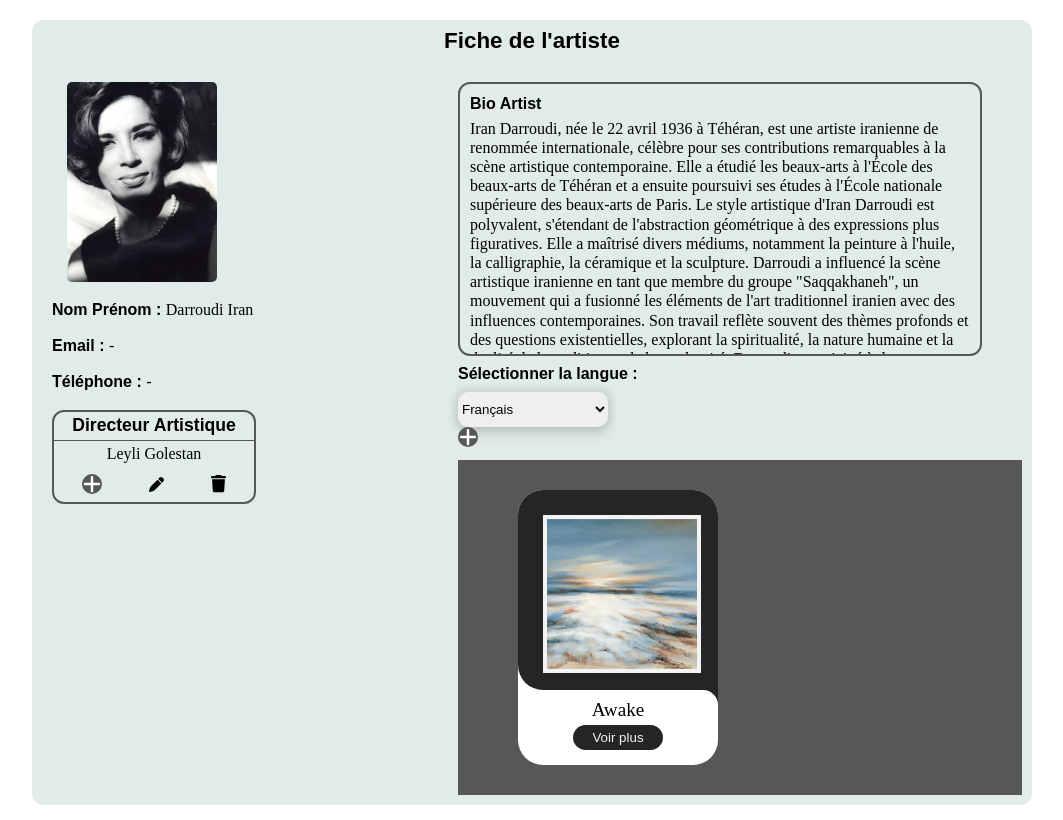
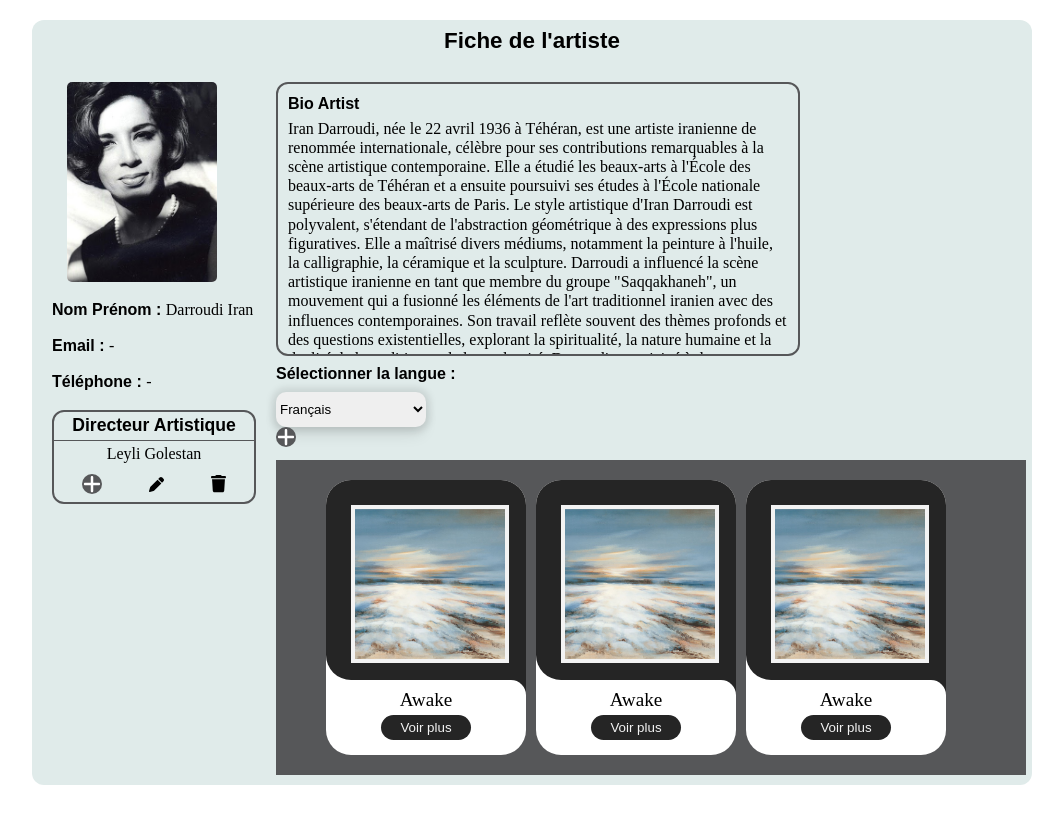
Before and after one commit to alt-ju/GRAND-ANGLE, a PHP site: page /fiche-de-artiste.html in a window 1280 px wide. Shown: the whole page, without its empty margins (108-1171 px from the left). Run offline with PHP 8.4, Linux system fonts and the light colour scheme.

Commit message:
style complete for art work

```diff
--- a/assets/css/style.css
+++ b/assets/css/style.css
@@ -654,21 +654,29 @@ margin-right: 10PX;
 }
 
 .slide-container{
-  max-width: 1120px;
+  max-width:1000px;
   width: 100%;
   background-color: var(--PRIMARY);
-  padding: 20px;
+  padding: 10px;
   margin: 10px 0;
+  overflow: scroll;
+  overflow-y: hidden;
 }
 
  .slide-content{
   margin: 10px 40px;
 }
 
+.card-wrapper{
+  display: flex;
+
+}
+
 .card{
   width:200px;
   border-radius: 25px;
   background-color: #fff;
+  margin-right:10px;
 }
 
 .image-content,
@@ -678,6 +686,7 @@ margin-right: 10PX;
   align-items: center;
   padding:10px 14px;
 }
+
 
 .image-content{
   position: relative;
--- a/fiche-de-artiste.html
+++ b/fiche-de-artiste.html
@@ -79,6 +79,31 @@ Au-delà de sa carrière artistique, Iran Darroudi a également joué un rôle i
           <a href="#"><button class="voir-plus">Voir plus</button></a>
           </div>
         </div>
+        <div class="card">
+          <div class="image-content">
+            <span class="overlay"></span>
+            <div class="card-image">
+            <img src="./assets/img/darroudi_awake.jpg" alt="" class="card-img">
+            </div>
+          </div>
+          <div class="card-content">
+          <h4 class="libelle-artwork">Awake</h4>
+          <a href="#"><button class="voir-plus">Voir plus</button></a>
+          </div>
+        </div>
+        <div class="card">
+          <div class="image-content">
+            <span class="overlay"></span>
+            <div class="card-image">
+            <img src="./assets/img/darroudi_awake.jpg" alt="" class="card-img">
+            </div>
+          </div>
+          <div class="card-content">
+          <h4 class="libelle-artwork">Awake</h4>
+          <a href="#"><button class="voir-plus">Voir plus</button></a>
+          </div>
+        </div>
+
       </div>
     </div>
   </div>
```
